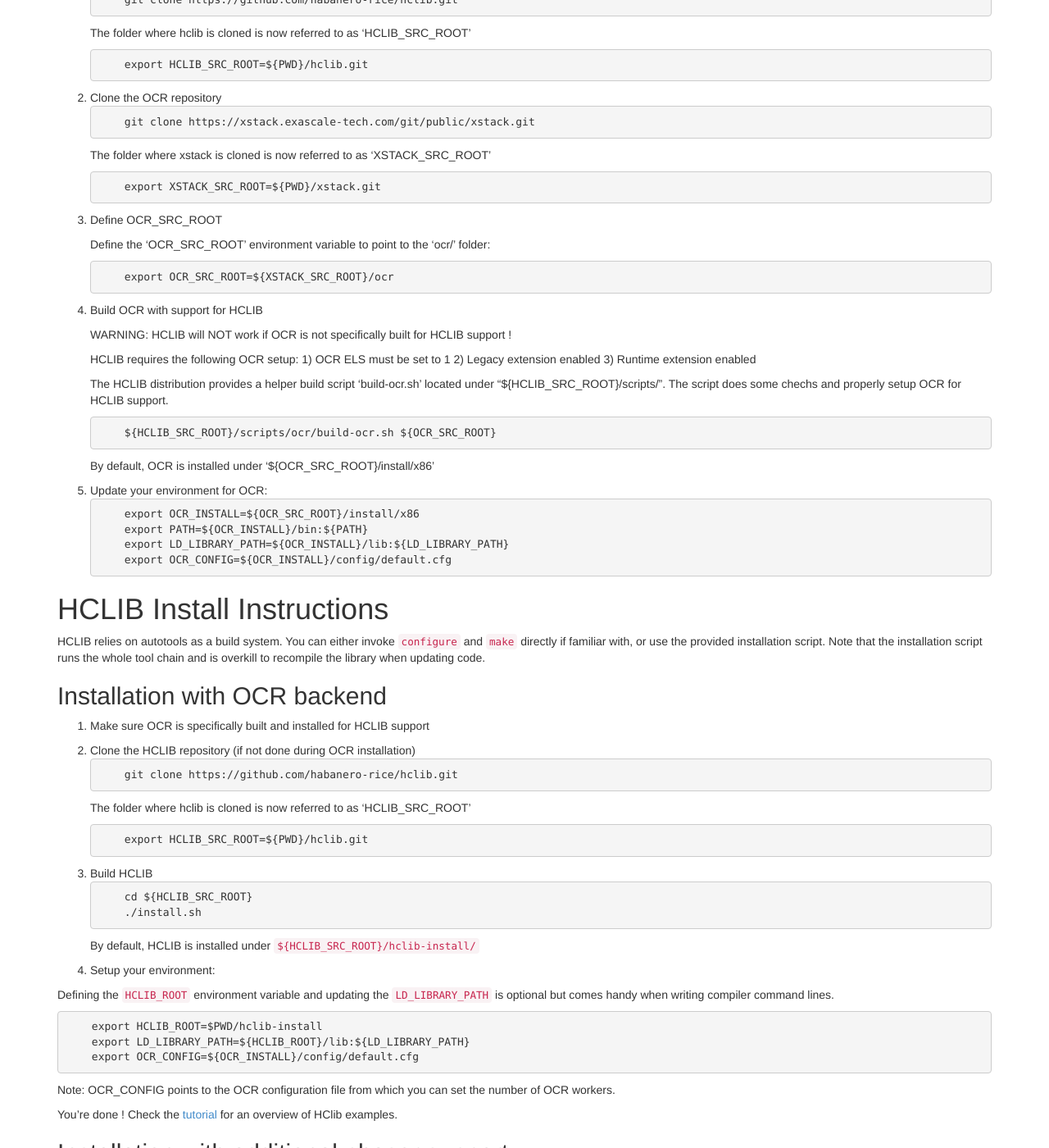
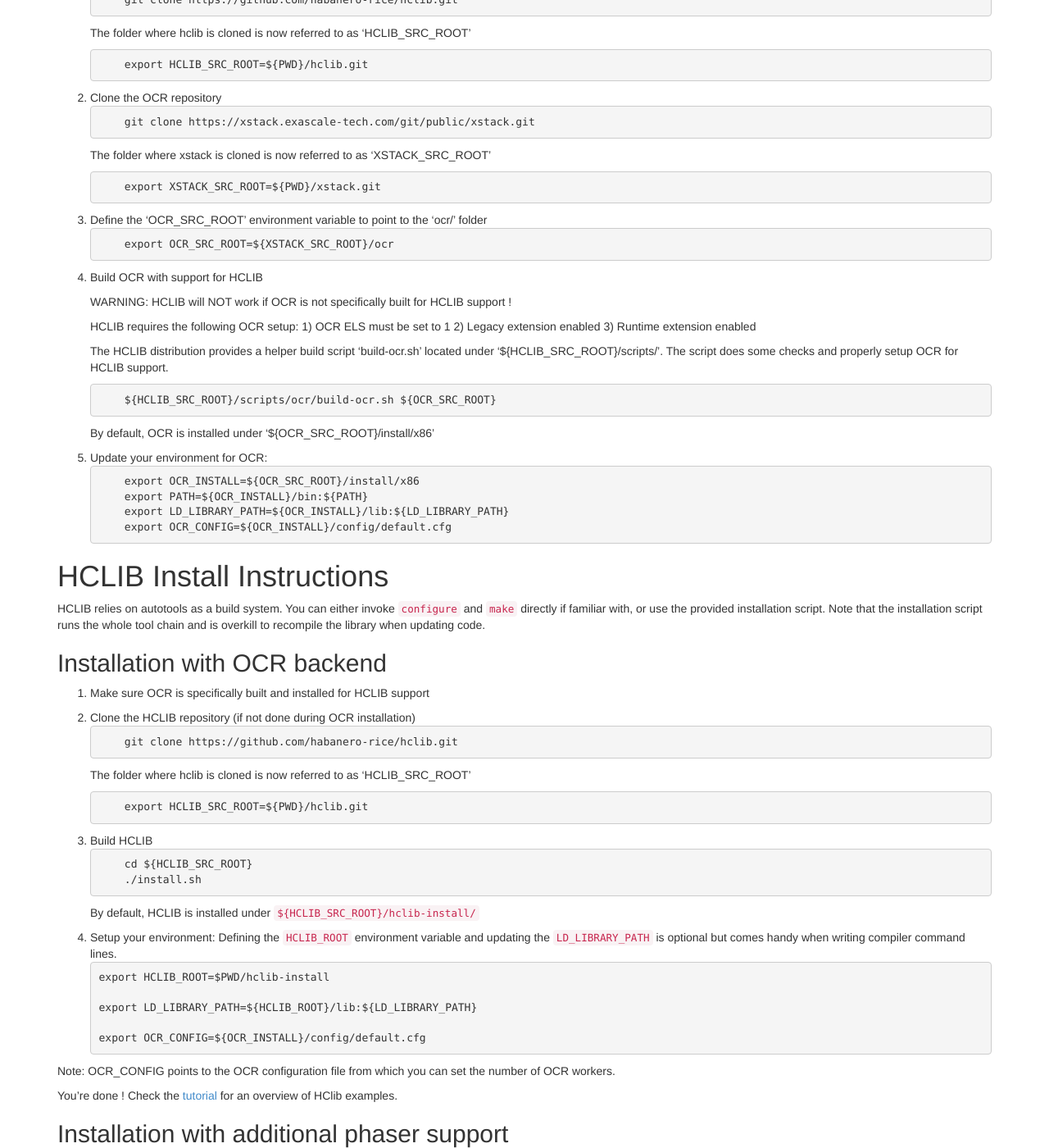
Before and after one commit to habanero-rice/hclib-legacy, a Jekyll site: the page built from installation.md, in a window 1280 px wide and 1400 px high, scrolled down 331 px. Shown: the whole window at 82% size. Built offline with Jekyll 4.4.1, drawn with Linux system fonts in a browser that asks for light colours; some of the changed text lies outside the part shown.

Commit message:
More tweakigns on installation.md

`````diff
--- a/installation.md
+++ b/installation.md
@@ -27,14 +27,13 @@ HClib is a library layer built on top of a supporting runtime. The reference HCl
 ````
         git clone https://xstack.exascale-tech.com/git/public/xstack.git
 ````
+
     The folder where xstack is cloned is now referred to as 'XSTACK_SRC_ROOT'
 ````
         export XSTACK_SRC_ROOT=${PWD}/xstack.git
 ````
 
-3.  Define OCR_SRC_ROOT
-
-    Define the 'OCR_SRC_ROOT' environment variable to point to the 'ocr/' folder:
+3.  Define the 'OCR_SRC_ROOT' environment variable to point to the 'ocr/' folder
 ````
         export OCR_SRC_ROOT=${XSTACK_SRC_ROOT}/ocr
 ````
@@ -49,7 +48,7 @@ HClib is a library layer built on top of a supporting runtime. The reference HCl
     3) Runtime extension enabled
 
     The HCLIB distribution provides a helper build script 'build-ocr.sh'
-    located under "${HCLIB_SRC_ROOT}/scripts/". The script does some chechs
+    located under '${HCLIB_SRC_ROOT}/scripts/'. The script does some checks
     and properly setup OCR for HCLIB support.
 ````
         ${HCLIB_SRC_ROOT}/scripts/ocr/build-ocr.sh ${OCR_SRC_ROOT}
@@ -80,6 +79,7 @@ to recompile the library when updating code.
 ````
         git clone https://github.com/habanero-rice/hclib.git
 ````
+
     The folder where hclib is cloned is now referred to as 'HCLIB_SRC_ROOT'
 ````
         export HCLIB_SRC_ROOT=${PWD}/hclib.git
@@ -93,14 +93,16 @@ to recompile the library when updating code.
     By default, HCLIB is installed under `${HCLIB_SRC_ROOT}/hclib-install/`
 
 3.  Setup your environment:
-
 Defining the `HCLIB_ROOT` environment variable and updating the `LD_LIBRARY_PATH`
 is optional but comes handy when writing compiler command lines.
 ````
     export HCLIB_ROOT=$PWD/hclib-install
+
     export LD_LIBRARY_PATH=${HCLIB_ROOT}/lib:${LD_LIBRARY_PATH}
+
     export OCR_CONFIG=${OCR_INSTALL}/config/default.cfg
 ````
+
 Note: OCR_CONFIG points to the OCR configuration file from which you can set the number of OCR workers.
 
 You're done ! Check the [tutorial](tutorial.html) for an overview of HClib examples.
@@ -111,7 +113,8 @@ HClib can optionally link with a 'phaserLib' installation to enable utilization
 of the phaser construct in HClib source files.
 
 1.  Set the PHASERLIB_ROOT environment variable to point to the path for an installation
-of 'phaserLib'.
+of 'phaserLib'
+
 ````
         export PHASERLIB_ROOT=/path/to/phaserLib/install
 ````
@@ -121,6 +124,7 @@ HClib link with the phaserLib library.
 ````
     ./install.sh
 ````
+
 If you're not relying on the install script, you need to invoke configure with
 the '--with-phaser=/path/to/phaserLib/install' option to specify the location of
 a 'phaserLib' installation.
`````
